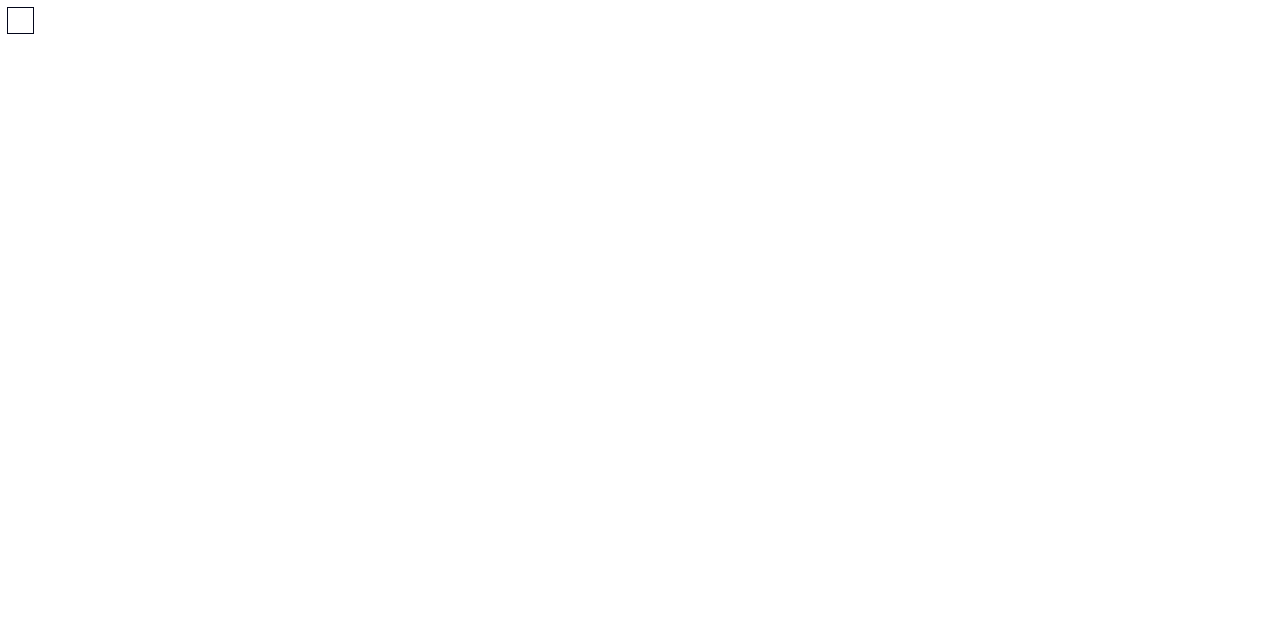
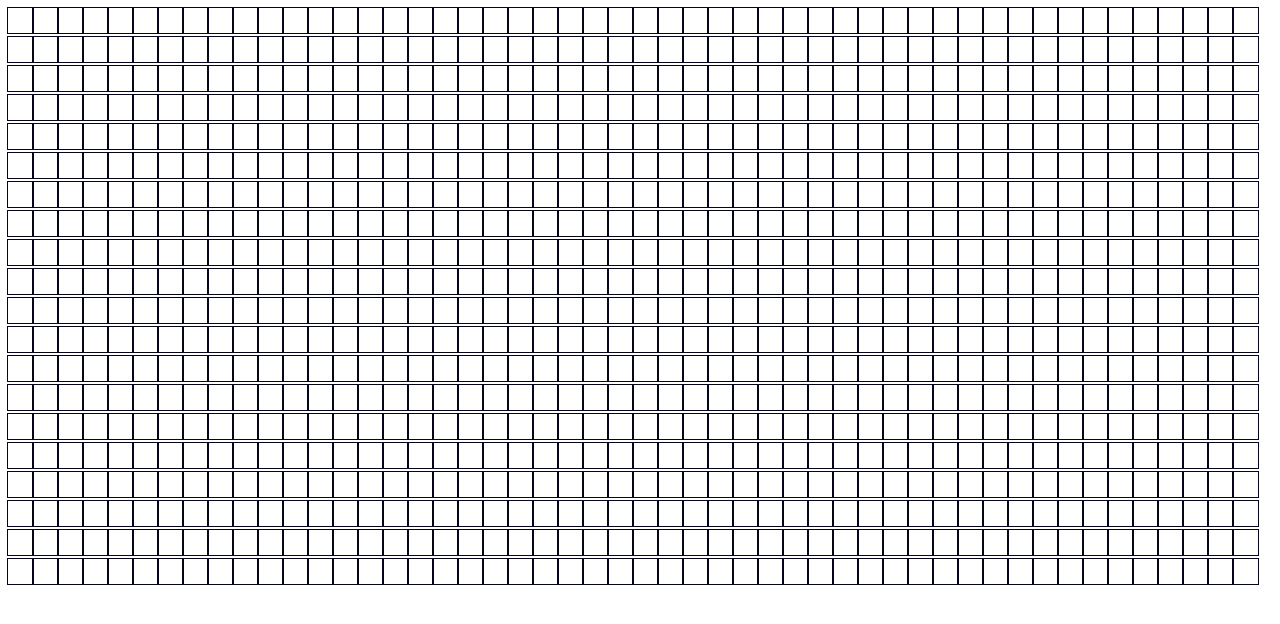
Before and after one commit to hieunugent/findindshortestPath, a React (Create React App) app: page / in a window 1280 px wide. Shown: the top 624 px of the page. Built offline with nearby package versions, Linux system fonts and the light colour scheme.

Commit message:
create raw grid with 20 rows and 50 cols

```diff
--- a/src/component/app.jsx
+++ b/src/component/app.jsx
@@ -2,10 +2,6 @@ import React, {useState} from "react";
 import Node from "./Node/Node";
 
 
-
-
-
-function App(){
 const getInitialGrid = () =>{
     const grid =[];
     for(let row = 0; row < 20; row++){
@@ -23,11 +19,29 @@ function App(){
         row,
     };
 };
-   return (<div>
-              <Node/>
-             </div>
 
 
+function App(){
+    const grid = getInitialGrid();
+   return (<div className="grid">
+             {grid.map((row, rowIdx)=> {
+                 return (
+                    <div  key={rowIdx}>
+                        {row.map((node, nodeIdx)=> {
+                            const {row, col} = node;
+                            return (
+                                <Node
+                                    key={nodeIdx}
+                                    col={col}
+                                    row={row}
+                                />
+                            );
+                        })}
+                    </div>
+                 );
+             })}
+
+             </div>
     )
 }
 export default App;
```
Lines whose indentation alone changed are shown as unchanged.
